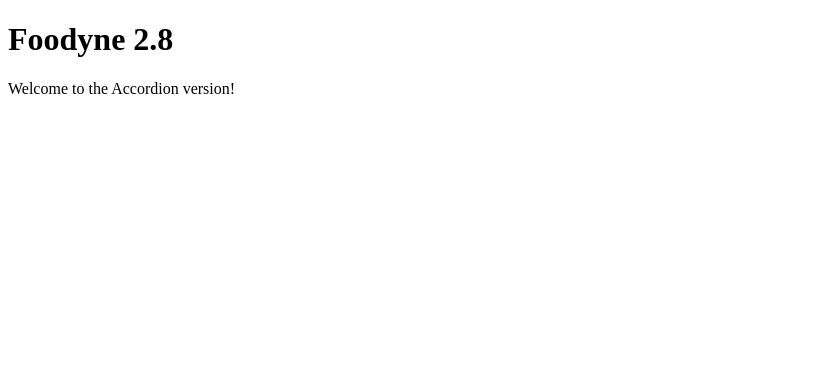
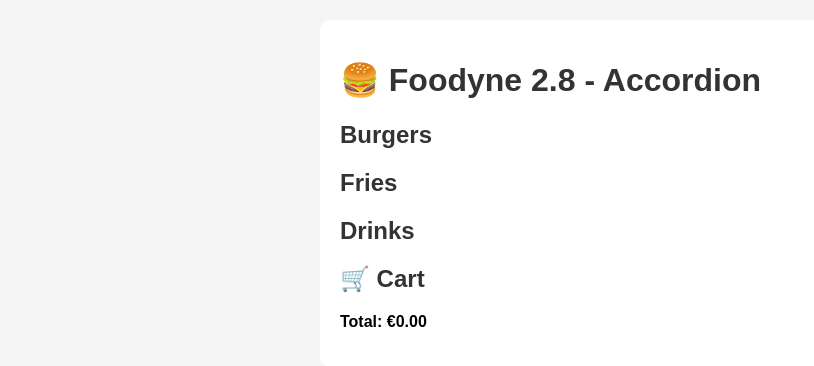
Before and after one commit to larneg/foodyne, a React (Create React App) app: page / in a window 1280 px wide. Shown: the top 366 px of the page, without its empty margins (0-814 px from the left). Built offline with nearby package versions, Linux system fonts and the light colour scheme.

Commit message:
Add files via upload
2.8 acc

```diff
--- a/package.json
+++ b/package.json
@@ -1,6 +1,6 @@
 
 {
-  "name": "foodyne-v2-7",
+  "name": "foodyne-2-8",
   "version": "0.1.0",
   "private": true,
   "dependencies": {
--- a/public/index.html
+++ b/public/index.html
@@ -1,8 +1,9 @@
+
 <!DOCTYPE html>
 <html lang="en">
 <head>
   <meta charset="UTF-8" />
-    <meta name="viewport" content="width=device-width, initial-scale=1.0" />
+  <meta name="viewport" content="width=device-width, initial-scale=1.0"/>
   <title>Foodyne 2.8</title>
 </head>
 <body>
--- a/src/App.css
+++ b/src/App.css
@@ -1,23 +1,35 @@
 
-.App {
-  font-family: sans-serif;
+body {
+  font-family: Arial, sans-serif;
   padding: 20px;
+  background: #f5f5f5;
 }
-
-.menu-item, .cart-item {
-  display: flex;
-  justify-content: space-between;
-  margin: 10px 0;
+.container {
+  max-width: 600px;
+  margin: auto;
+  background: white;
+  padding: 20px;
+  border-radius: 10px;
 }
-
+h1, h2 {
+  color: #333;
+}
+ul {
+  list-style: none;
+  padding-left: 0;
+}
 button {
-  background-color: green;
+  margin-left: 10px;
+  background: #007bff;
   color: white;
   border: none;
-  padding: 5px 10px;
+  padding: 4px 10px;
+  border-radius: 4px;
   cursor: pointer;
 }
-
 button:hover {
-  background-color: darkgreen;
+  background: #0056b3;
 }
+.section {
+  margin-bottom: 20px;
+}
--- a/src/App.js
+++ b/src/App.js
@@ -1,12 +1,72 @@
-import React from 'react';
 
-const App = () => {
+import React, { useState } from 'react';
+import './App.css';
+
+const menu = {
+  Burgers: [
+    { name: "Washington Burger", price: 14.90 },
+    { name: "Tehran Burger", price: 14.90 },
+    { name: "Godfather Burger", price: 18.00 }
+  ],
+  Fries: [
+    { name: "Curly Fries", price: 4.90 },
+    { name: "Classic Fries", price: 3.50 }
+  ],
+  Drinks: [
+    { name: "Cola", price: 2.50 },
+    { name: "Lemonade", price: 3.00 }
+  ]
+};
+
+function App() {
+  const [cart, setCart] = useState([]);
+  const [openSection, setOpenSection] = useState(null);
+
+  const toggleSection = (section) => {
+    setOpenSection(openSection === section ? null : section);
+  };
+
+  const addToCart = (item) => {
+    setCart([...cart, item]);
+  };
+
+  const removeFromCart = (index) => {
+    setCart(cart.filter((_, i) => i !== index));
+  };
+
+  const total = cart.reduce((sum, item) => sum + item.price, 0).toFixed(2);
+
   return (
-    <div>
-      <h1>Foodyne 2.8</h1>
-      <p>Welcome to the Accordion version!</p>
+    <div className="container">
+      <h1>🍔 Foodyne 2.8 - Accordion</h1>
+      {Object.entries(menu).map(([category, items]) => (
+        <div key={category} className="section">
+          <h2 onClick={() => toggleSection(category)}>{category}</h2>
+          {openSection === category && (
+            <ul>
+              {items.map((item, i) => (
+                <li key={i}>
+                  {item.name} – €{item.price.toFixed(2)}
+                  <button onClick={() => addToCart(item)}>Add</button>
+                </li>
+              ))}
+            </ul>
+          )}
+        </div>
+      ))}
+
+      <h2>🛒 Cart</h2>
+      <ul>
+        {cart.map((item, i) => (
+          <li key={i}>
+            {item.name} – €{item.price.toFixed(2)}
+            <button onClick={() => removeFromCart(i)}>❌</button>
+          </li>
+        ))}
+      </ul>
+      <p><strong>Total: €{total}</strong></p>
     </div>
   );
-};
+}
 
 export default App;
--- a/src/index.css
+++ b/src/index.css
@@ -1 +1 @@
-body { background: #f4f4f4; padding: 20px; }
+body { margin: 0; }
--- a/src/index.js
+++ b/src/index.js
@@ -1,10 +1,8 @@
+
 import React from 'react';
 import ReactDOM from 'react-dom/client';
+import './index.css';
 import App from './App';
 
 const root = ReactDOM.createRoot(document.getElementById('root'));
-root.render(
-  <React.StrictMode>
-    <App />
-  </React.StrictMode>
-);
+root.render(<App />);
```
Lines whose indentation alone changed are shown as unchanged.
